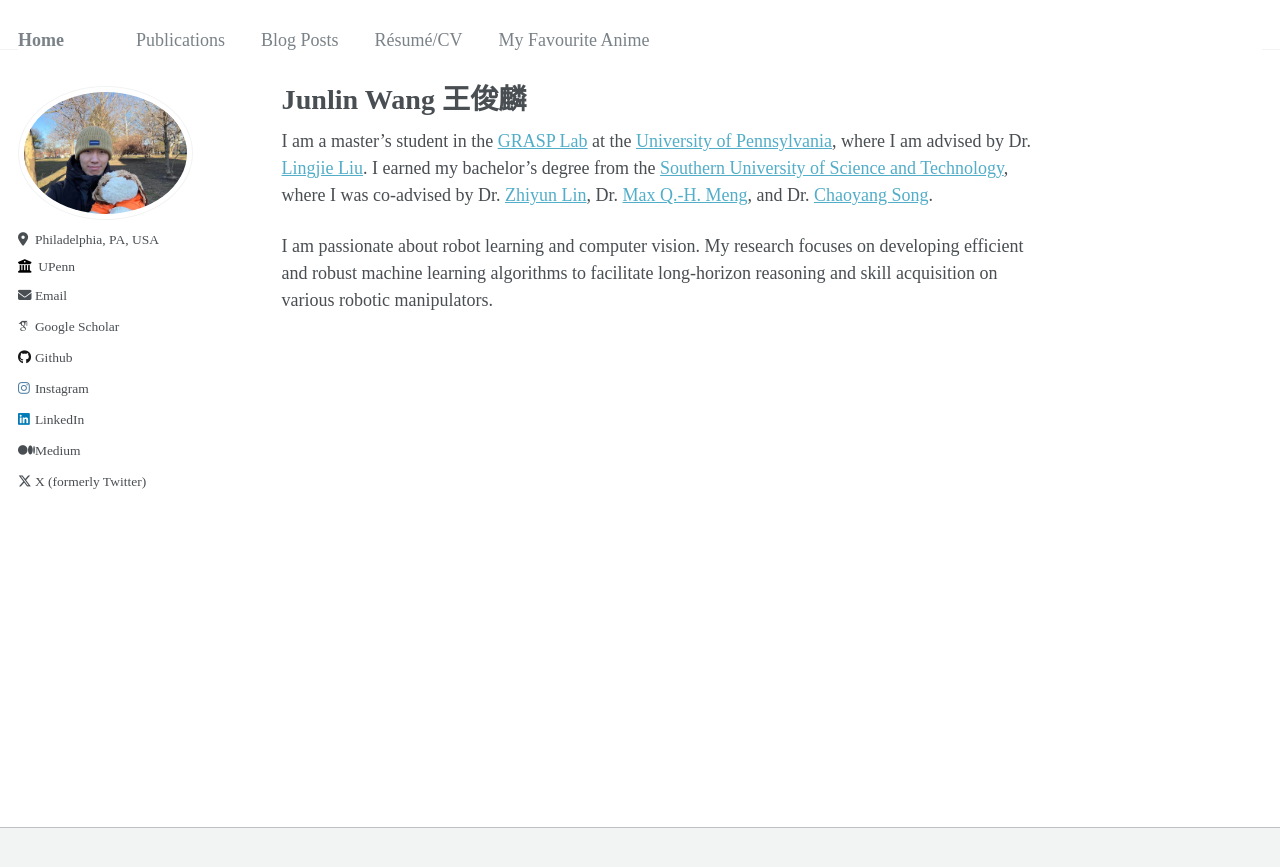
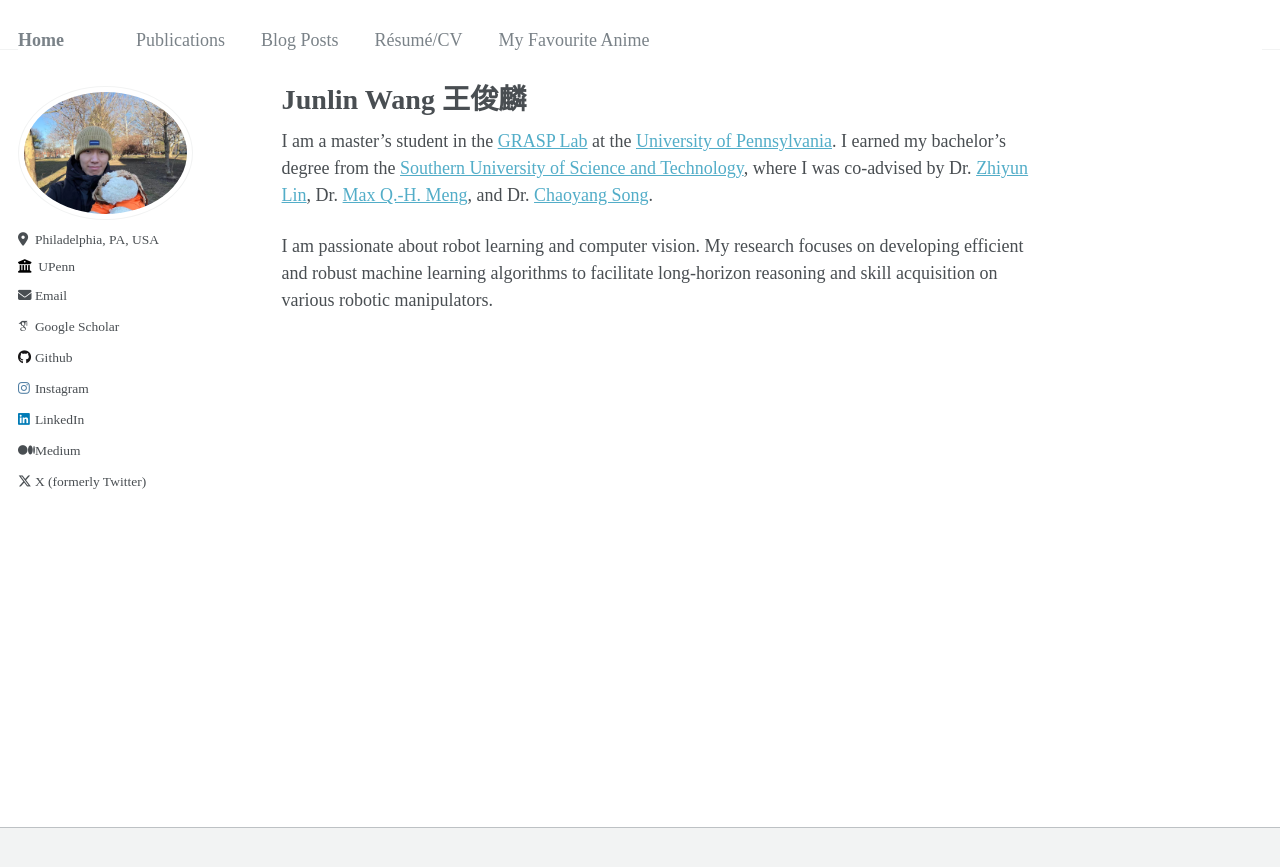
Before and after one commit to HenryWJL/HenryWJL.github.io, a Jekyll site: the page built from _pages/about.md, in a window 1280 px wide. Shown: the top 867 px of the page. Built offline with Jekyll 4.4.1, drawn with Linux system fonts in a browser that asks for light colours; some web fonts are replaced.

Commit message:
Remove redundant information from about page

```diff
--- a/_pages/about.md
+++ b/_pages/about.md
@@ -7,6 +7,6 @@ redirect_from:
   - /about.html
 ---
 
-I am a master's student in the [GRASP Lab](https://www.grasp.upenn.edu/) at the [University of Pennsylvania](https://www.upenn.edu/), where I am advised by Dr. [Lingjie Liu](https://lingjie0206.github.io/). I earned my bachelor’s degree from the [Southern University of Science and Technology](https://www.sustech.edu.cn/en/), where I was co-advised by Dr. [Zhiyun Lin](https://www.sustech.edu.cn/en/faculties/zhiyunlin-2.html), Dr. [Max Q.-H. Meng](https://www.sustech.edu.cn/en/faculties/mengqinghu.html), and Dr. [Chaoyang Song](https://mee.sustech.edu.cn/en/jiaozhiyuangong/2978.html).
+I am a master's student in the [GRASP Lab](https://www.grasp.upenn.edu/) at the [University of Pennsylvania](https://www.upenn.edu/). I earned my bachelor’s degree from the [Southern University of Science and Technology](https://www.sustech.edu.cn/en/), where I was co-advised by Dr. [Zhiyun Lin](https://www.sustech.edu.cn/en/faculties/zhiyunlin-2.html), Dr. [Max Q.-H. Meng](https://www.sustech.edu.cn/en/faculties/mengqinghu.html), and Dr. [Chaoyang Song](https://mee.sustech.edu.cn/en/jiaozhiyuangong/2978.html).
 
 I am passionate about robot learning and computer vision. My research focuses on developing efficient and robust machine learning algorithms to facilitate long-horizon reasoning and skill acquisition on various robotic manipulators.
```
